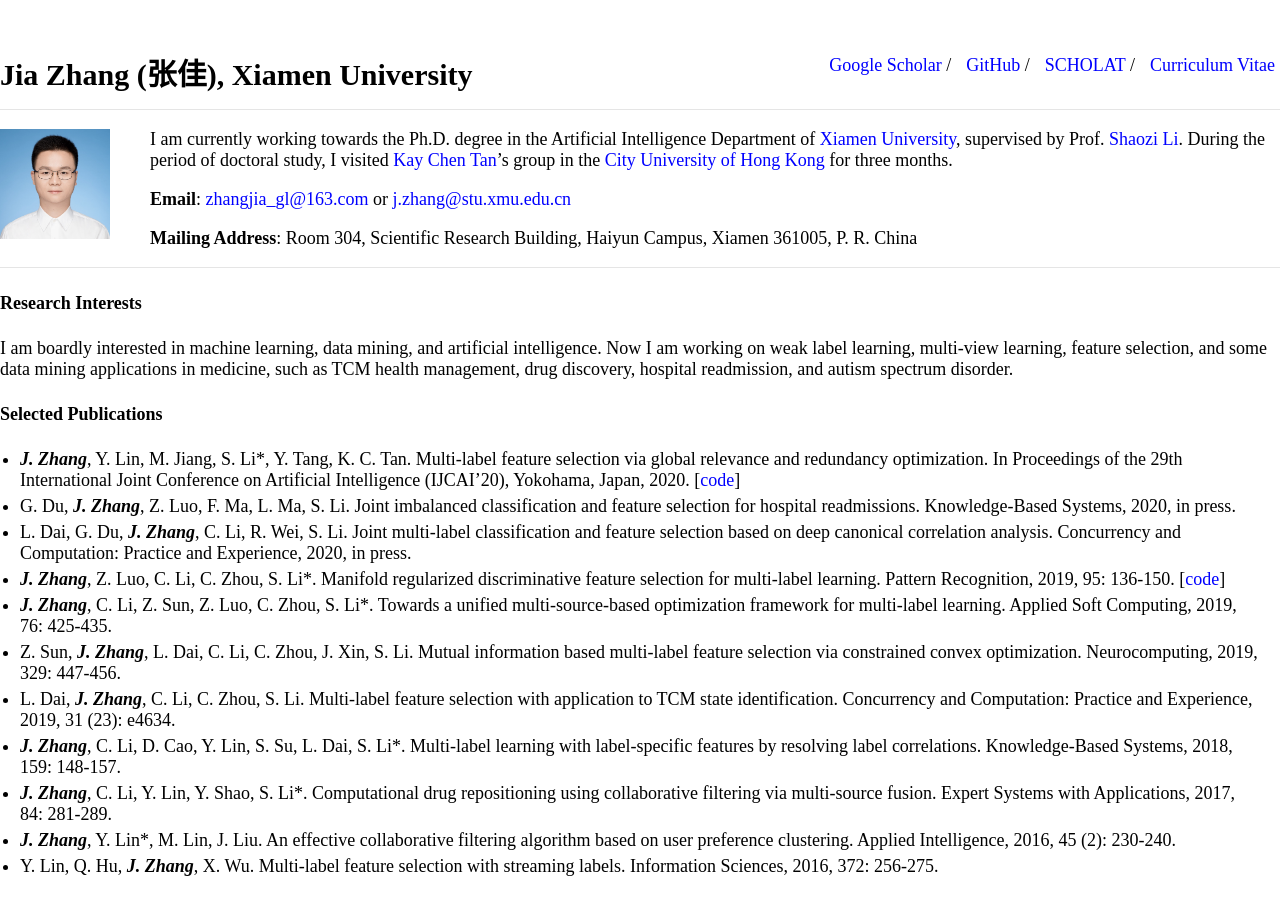
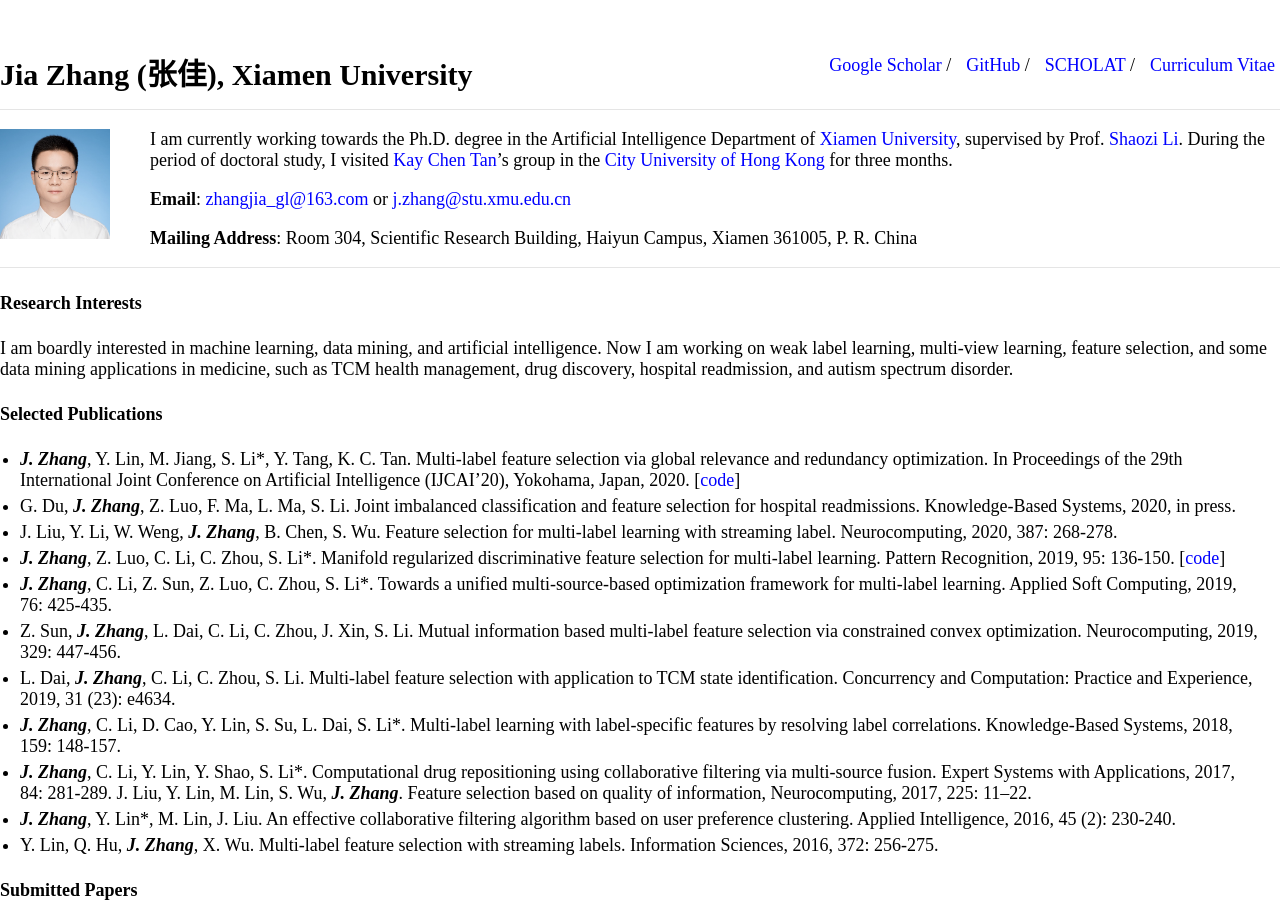
Before and after one commit to jiazhang-ml/jiazhang-ml.github.io, a Jekyll site: the page built from index.md, in a window 1280 px wide and 900 px high. Built offline with Jekyll 4.4.1, drawn with Linux system fonts in a browser that asks for light colours.

Commit message:
Update index.md

```diff
--- a/index.md
+++ b/index.md
@@ -21,13 +21,14 @@ I am boardly interested in machine learning, data mining, and artificial intelli
 
 * ***J. Zhang***, Y. Lin, M. Jiang, S. Li\*, Y. Tang, K. C. Tan. Multi-label feature selection via global relevance and redundancy optimization. In Proceedings of the 29th International Joint Conference on Artificial Intelligence (IJCAI’20), Yokohama, Japan, 2020. [[code](GRRO-master.zip)]
 * G. Du, ***J. Zhang***, Z. Luo, F. Ma, L. Ma, S. Li. Joint imbalanced classification and feature selection for hospital readmissions. Knowledge-Based Systems, 2020, in press.
-* L. Dai, G. Du, ***J. Zhang***, C. Li, R. Wei, S. Li. Joint multi-label classification and feature selection based on deep canonical correlation analysis. Concurrency and Computation: Practice and Experience, 2020, in press.
+* J. Liu, Y. Li, W. Weng, ***J. Zhang***, B. Chen, S. Wu. Feature selection for multi-label learning with streaming label. Neurocomputing, 2020, 387: 268-278.
 * ***J. Zhang***, Z. Luo, C. Li, C. Zhou, S. Li\*. Manifold regularized discriminative feature selection for multi-label learning. Pattern Recognition, 2019, 95: 136-150. [[code](MDFS-master.zip)]
 * ***J. Zhang***, C. Li, Z. Sun, Z. Luo, C. Zhou, S. Li\*. Towards a unified multi-source-based optimization framework for multi-label learning. Applied Soft Computing, 2019, 76: 425-435.
 * Z. Sun, ***J. Zhang***, L. Dai, C. Li, C. Zhou, J. Xin, S. Li. Mutual information based multi-label feature selection via constrained convex optimization. Neurocomputing, 2019, 329: 447-456.
 * L. Dai, ***J. Zhang***, C. Li, C. Zhou, S. Li. Multi‐label feature selection with application to TCM state identification. Concurrency and Computation: Practice and Experience, 2019, 31 (23): e4634.
 * ***J. Zhang***, C. Li, D. Cao, Y. Lin, S. Su, L. Dai, S. Li\*. Multi-label learning with label-specific features by resolving label correlations. Knowledge-Based Systems, 2018, 159: 148-157.
 * ***J. Zhang***, C. Li, Y. Lin, Y. Shao, S. Li\*. Computational drug repositioning using collaborative filtering via multi-source fusion. Expert Systems with Applications, 2017, 84: 281-289.
+J. Liu, Y. Lin, M. Lin, S. Wu, ***J. Zhang***. Feature selection based on quality of information, Neurocomputing, 2017, 225: 11–22.
 * ***J. Zhang***, Y. Lin\*, M. Lin, J. Liu. An effective collaborative filtering algorithm based on user preference clustering. Applied Intelligence, 2016, 45 (2): 230-240.
 * Y. Lin, Q. Hu, ***J. Zhang***, X. Wu. Multi-label feature selection with streaming labels. Information Sciences, 2016, 372: 256-275.
 
```
